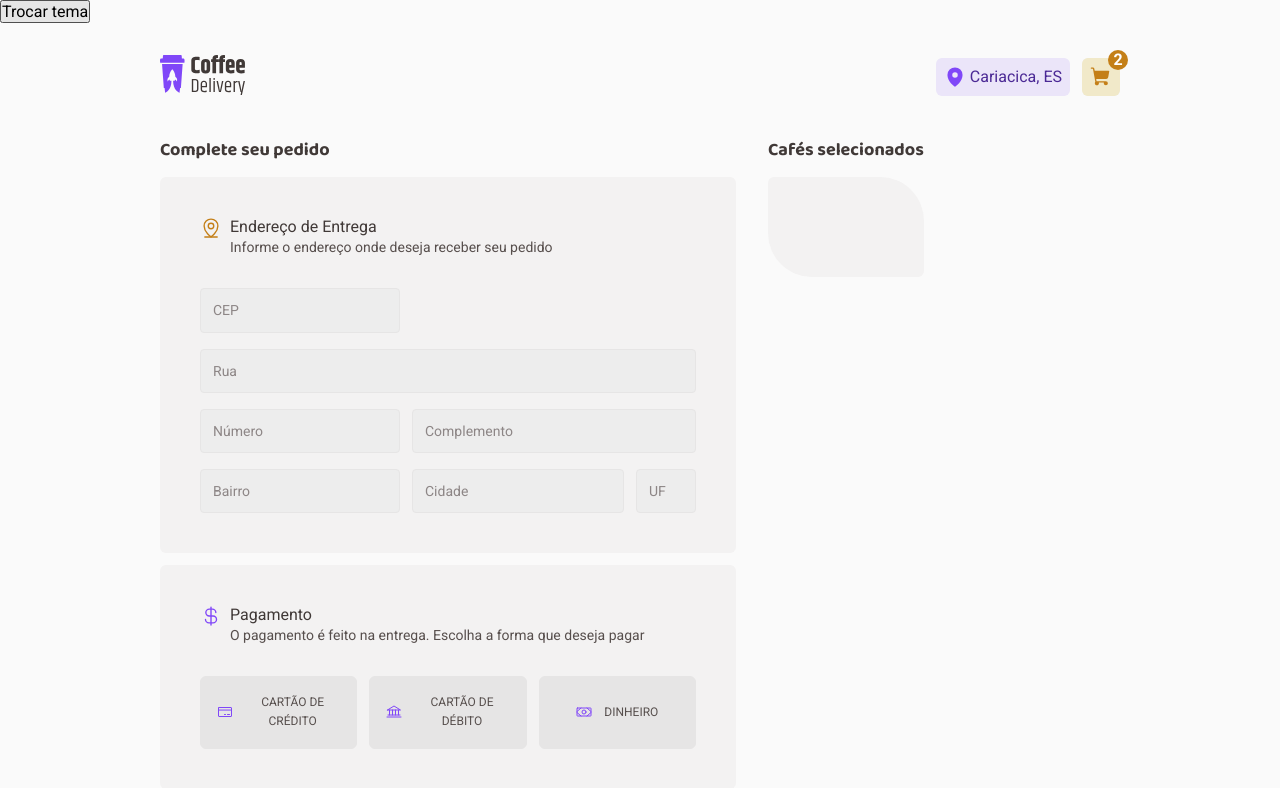
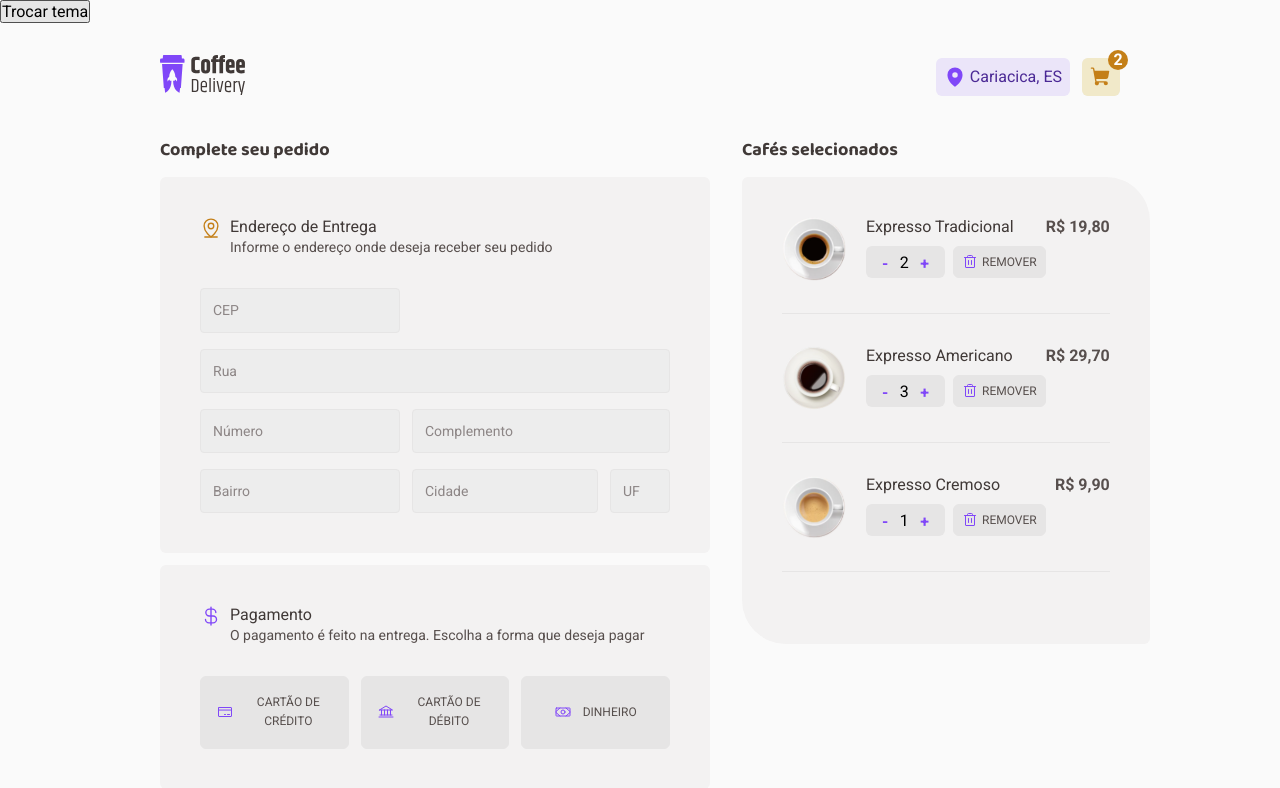
Before and after one commit to luarakerlen/coffee-delivery, a React (Vite) app: page /checkout in a window 1280 px wide. Shown: the top 788 px of the page. Built offline with nearby package versions, Linux system fonts and the light colour scheme.

Commit message:
chore: create item from selected coffees

```diff
--- a/src/pages/Checkout/components/OrderConfirmation/PaymentMethod/index.tsx
+++ b/src/components/IconTextButton/index.tsx
@@ -1,30 +1,36 @@
 import { IconProps } from 'phosphor-react';
 import { useTheme } from 'styled-components';
-import { PaymentMethodContainer } from './styles';
+import { IconTextButtonContainer } from './styles';
 
-interface PaymentMethodProps {
+interface IconTextButtonProps {
 	selected?: boolean;
 	title: string;
 	Icon: React.ForwardRefExoticComponent<
 		IconProps & React.RefAttributes<SVGSVGElement>
 	>;
-	onClick: (method: string) => void;
+	onClick: (method?: string) => void;
+	small?: boolean;
 }
 
-export function PaymentMethod({
+export function IconTextButton({
 	Icon,
 	title,
 	selected = false,
 	onClick,
-}: PaymentMethodProps) {
+	small = false,
+}: IconTextButtonProps) {
 	const theme = useTheme();
 
 	return (
-		<PaymentMethodContainer selected={selected} onClick={() => onClick(title)}>
+		<IconTextButtonContainer
+			selected={selected}
+			small={small}
+			onClick={() => onClick(title)}
+		>
 			<div>
 				<Icon size={16} color={theme.purple} />
 			</div>
 			<p>{title}</p>
-		</PaymentMethodContainer>
+		</IconTextButtonContainer>
 	);
 }
--- a/src/pages/Checkout/components/OrderConfirmation/PaymentMethod/styles.ts
+++ b/src/components/IconTextButton/styles.ts
@@ -1,16 +1,16 @@
-import styled, { css } from 'styled-components';
+import styled from 'styled-components';
 
 interface ContainerProps {
 	selected: boolean;
+	small: boolean;
 }
 
-export const PaymentMethodContainer = styled.button<ContainerProps>`
+export const IconTextButtonContainer = styled.button<ContainerProps>`
 	width: 100%;
 	display: flex;
 	align-items: center;
 	justify-content: center;
-	gap: 0.75rem;
-	padding: 1rem;
+
 	border-radius: 6px;
 	cursor: pointer;
 
@@ -23,6 +23,9 @@
 	background-color: ${(props) =>
 		props.selected ? props.theme['purple-light'] : props.theme['base-button']};
 
+	gap: ${(props) => (props.small ? '0.25rem' : '0.75rem')};
+	padding: ${(props) => (props.small ? '0.5rem' : '1rem')};
+
 	div {
 		display: flex;
 	}
--- /dev/null
+++ b/src/components/QuantityButton/index.tsx
@@ -0,0 +1,15 @@
+import { QuantityContainer } from './styles';
+
+interface QuantityButtonProps {
+	initialValue?: number;
+}
+
+export function QuantityButton({ initialValue = 1 }: QuantityButtonProps) {
+	return (
+		<QuantityContainer>
+			<button>-</button>
+			<input type='number' min={1} value={initialValue} />
+			<button>+</button>
+		</QuantityContainer>
+	);
+}
--- /dev/null
+++ b/src/components/QuantityButton/styles.ts
@@ -0,0 +1,43 @@
+import styled from 'styled-components';
+
+export const QuantityContainer = styled.div`
+	display: flex;
+	align-items: center;
+	height: 100%;
+	border-radius: 6px;
+	padding: 0.5rem;
+	background-color: ${(props) => props.theme['base-button']};
+
+	button {
+		border: 0;
+		align-items: center;
+		justify-content: center;
+		cursor: pointer;
+		background: transparent;
+		height: 100%;
+		padding: 0 0.5rem;
+		font-weight: bold;
+		color: ${(props) => props.theme.purple};
+	}
+
+	button:hover {
+		color: ${(props) => props.theme['purple-dark']};
+	}
+
+	input {
+		width: 1rem;
+		text-align: center;
+		border: 0;
+		background: transparent;
+	}
+
+	input::-webkit-outer-spin-button,
+	input::-webkit-inner-spin-button {
+		-webkit-appearance: none;
+		margin: 0;
+	}
+
+	input[type='number'] {
+		-moz-appearance: textfield;
+	}
+`;
--- a/src/pages/Checkout/components/OrderConfirmation/index.tsx
+++ b/src/pages/Checkout/components/OrderConfirmation/index.tsx
@@ -3,7 +3,7 @@
 import { CurrencyDollar, MapPinLine } from 'phosphor-react';
 import { initialPaymentMethods } from '../../../../data/paymentMethods';
 import { IconTitleDescription } from './IconTitleDescription';
-import { PaymentMethod } from './PaymentMethod';
+import { IconTextButton } from '../../../../components/IconTextButton';
 import { FormInput } from './FormInput';
 import {
 	AddressContainer,
@@ -15,12 +15,11 @@
 	PaymentMethods,
 } from './styles';
 
-
 export function OrderConfirmation() {
 	const theme = useTheme();
 	const [paymentMethods, setPaymentMethods] = useState(initialPaymentMethods);
 
-	function onChoosePaymentMethod(title: string) {
+	function onChoosePaymentMethod(title?: string) {
 		const newPaymentMethods = paymentMethods.map((paymentMethod) => {
 			if (paymentMethod.title === title) {
 				return {
@@ -71,7 +70,7 @@
 				<PaymentMethods>
 					{paymentMethods.map((paymentMethod) => {
 						return (
-							<PaymentMethod
+							<IconTextButton
 								key={paymentMethod.title}
 								title={paymentMethod.title}
 								Icon={paymentMethod.icon}
--- /dev/null
+++ b/src/pages/Checkout/components/SelectedCoffees/Item/index.tsx
@@ -0,0 +1,57 @@
+import { Trash } from 'phosphor-react';
+import { QuantityButton } from '../../../../../components/QuantityButton';
+import { IconTextButton } from '../../../../../components/IconTextButton';
+import {
+	Buttons,
+	CoffeeImage,
+	Infos,
+	ItemContainer,
+	ItemContent,
+} from './styles';
+
+interface SelectedCoffee {
+	id: string;
+	name: string;
+	price: number;
+	imageName: string;
+	quantity: number;
+}
+
+interface ItemProps {
+	selectedCoffee: SelectedCoffee;
+}
+
+export function Item({ selectedCoffee }: ItemProps) {
+	const coffeeTotalValue = selectedCoffee.price * selectedCoffee.quantity;
+
+	return (
+		<ItemContainer>
+			<ItemContent>
+				<CoffeeImage
+					src={`../../../../../../public/coffees/${selectedCoffee.imageName}.svg`}
+					alt={selectedCoffee.name}
+				/>
+				<Infos>
+					<p className='coffeeName'>{selectedCoffee.name}</p>
+					<Buttons>
+						<QuantityButton initialValue={selectedCoffee.quantity} />
+						<IconTextButton
+							title='Remover'
+							onClick={() => {}}
+							Icon={Trash}
+							small
+						/>
+					</Buttons>
+				</Infos>
+			</ItemContent>
+
+			<p className='coffeeTotalValue'>
+				{coffeeTotalValue.toLocaleString('pt-BR', {
+					style: 'currency',
+					currency: 'BRL',
+					minimumFractionDigits: 2,
+				})}
+			</p>
+		</ItemContainer>
+	);
+}
--- /dev/null
+++ b/src/pages/Checkout/components/SelectedCoffees/Item/styles.ts
@@ -0,0 +1,43 @@
+import styled from 'styled-components';
+
+export const ItemContainer = styled.div`
+	display: flex;
+	justify-content: space-between;
+	margin-bottom: 2rem;
+	padding-bottom: 2rem;
+	border-bottom: 1px solid ${(props) => props.theme['base-button']};
+
+	.coffeeTotalValue {
+		color: ${(props) => props.theme['base-text']};
+		font-weight: 700;
+		line-height: 130%;
+	}
+`;
+
+export const ItemContent = styled.div`
+	display: flex;
+	gap: 1.25rem;
+  align-items: flex-start;
+`;
+
+export const CoffeeImage = styled.img`
+	height: 4rem;
+	width: 4rem;
+`;
+
+export const Infos = styled.div`
+	display: flex;
+	flex-direction: column;
+	gap: 0.5rem;
+
+	.coffeeName {
+		color: ${(props) => props.theme['base-subtitle']};
+    line-height: 130%;
+	}
+`;
+
+export const Buttons = styled.div`
+  display: flex;
+  gap: 0.5rem;
+	height: 2rem;
+`;
--- a/src/pages/Checkout/components/SelectedCoffees/index.tsx
+++ b/src/pages/Checkout/components/SelectedCoffees/index.tsx
@@ -1,10 +1,42 @@
-import { OrderSummaryContainer, SelectedCoffeesContainer } from "./styles";
+import uuid from 'react-uuid';
+import { Item } from './Item';
+import { OrderSummaryContainer, SelectedCoffeesContainer } from './styles';
 
 export function SelectedCoffees() {
+	const selectedCoffees = [
+		{
+			id: uuid(),
+			name: 'Expresso Tradicional',
+			price: 9.9,
+			imageName: 'expresso',
+			quantity: 2,
+		},
+		{
+			id: uuid(),
+			name: 'Expresso Americano',
+			price: 9.9,
+			imageName: 'americano',
+			quantity: 3,
+		},
+		{
+			id: uuid(),
+			name: 'Expresso Cremoso',
+			price: 9.9,
+			imageName: 'expresso-cremoso',
+			quantity: 1,
+		},
+	];
+
 	return (
 		<SelectedCoffeesContainer>
 			<p className='containerTitle'>Cafés selecionados</p>
-			<OrderSummaryContainer></OrderSummaryContainer>
+			<OrderSummaryContainer>
+				{selectedCoffees.map((selectedCoffee) => {
+					return (
+						<Item key={selectedCoffee.id} selectedCoffee={selectedCoffee} />
+					);
+				})}
+			</OrderSummaryContainer>
 		</SelectedCoffeesContainer>
 	);
 }
--- a/src/pages/Checkout/components/SelectedCoffees/styles.ts
+++ b/src/pages/Checkout/components/SelectedCoffees/styles.ts
@@ -1,14 +1,14 @@
 import styled from 'styled-components';
 
 export const SelectedCoffeesContainer = styled.div`
+	flex: 1;
+
 	@media (max-width: 768px) {
 		width: 100%;
 	}
 `;
 
 export const OrderSummaryContainer = styled.div`
-	height: 100px;
-
 	width: 100%;
 	border-radius: 6px 44px;
 	padding: 2.5rem;
--- a/src/pages/Home/components/Card/index.tsx
+++ b/src/pages/Home/components/Card/index.tsx
@@ -1,11 +1,11 @@
 import { Cart } from '../../../../components/Cart';
+import { QuantityButton } from '../../../../components/QuantityButton';
 import { CoffeeInterface } from '../../../../interfaces/coffee';
 import {
 	BuyContainer,
 	CardButton,
 	CardContainer,
 	PriceContainer,
-	QuantityContainer,
 	TagsContainer,
 } from './styles';
 
@@ -41,11 +41,7 @@
 				</PriceContainer>
 
 				<BuyContainer>
-					<QuantityContainer>
-						<button>-</button>
-						<input type='number' min={1} value={1} />
-						<button>+</button>
-					</QuantityContainer>
+					<QuantityButton/>
 					<CardButton>
 						<Cart color='purple-dark' />
 					</CardButton>
--- a/src/pages/Home/components/Card/styles.ts
+++ b/src/pages/Home/components/Card/styles.ts
@@ -96,48 +96,6 @@
 	gap: 0.5rem;
 `;
 
-export const QuantityContainer = styled.div`
-	display: flex;
-	align-items: center;
-	height: 100%;
-	border-radius: 6px;
-	background-color: ${(props) => props.theme['base-button']};
-
-	button {
-		border: 0;
-		align-items: center;
-		justify-content: center;
-		cursor: pointer;
-		background: transparent;
-		height: 100%;
-		padding: 0 0.5rem;
-		font-weight: bold;
-		font-size: 0.875rem;
-		color: ${props => props.theme.purple};
-	}
-
-	button:hover {
-		color: ${props => props.theme['purple-dark']};
-	}
-
-	input {
-		width: 1rem;
-		text-align: center;
-		border: 0;
-		background: transparent;
-	}
-
-	input::-webkit-outer-spin-button,
-	input::-webkit-inner-spin-button {
-		-webkit-appearance: none;
-		margin: 0;
-	}
-
-	input[type='number'] {
-		-moz-appearance: textfield;
-	}
-`;
-
 export const CardButton = styled.button`
 	border: 0;
 	border-radius: 6px;
```
